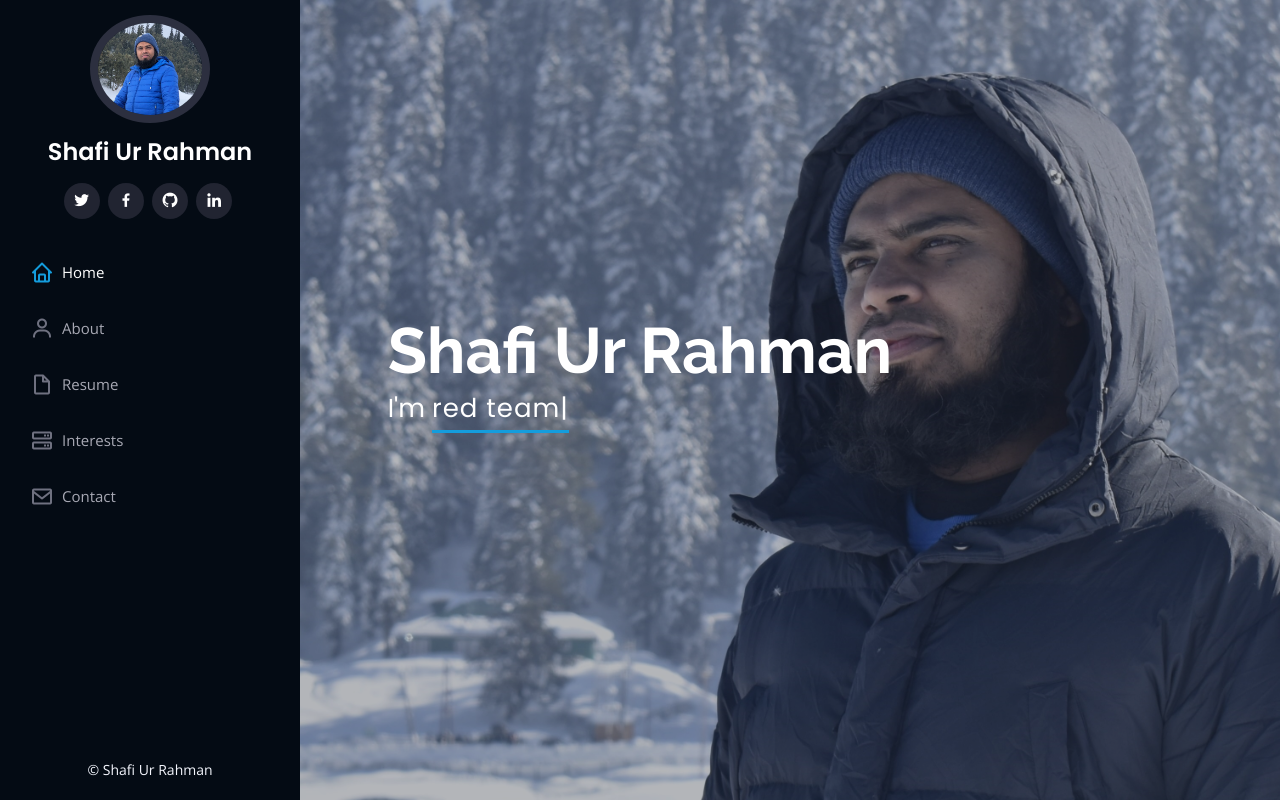
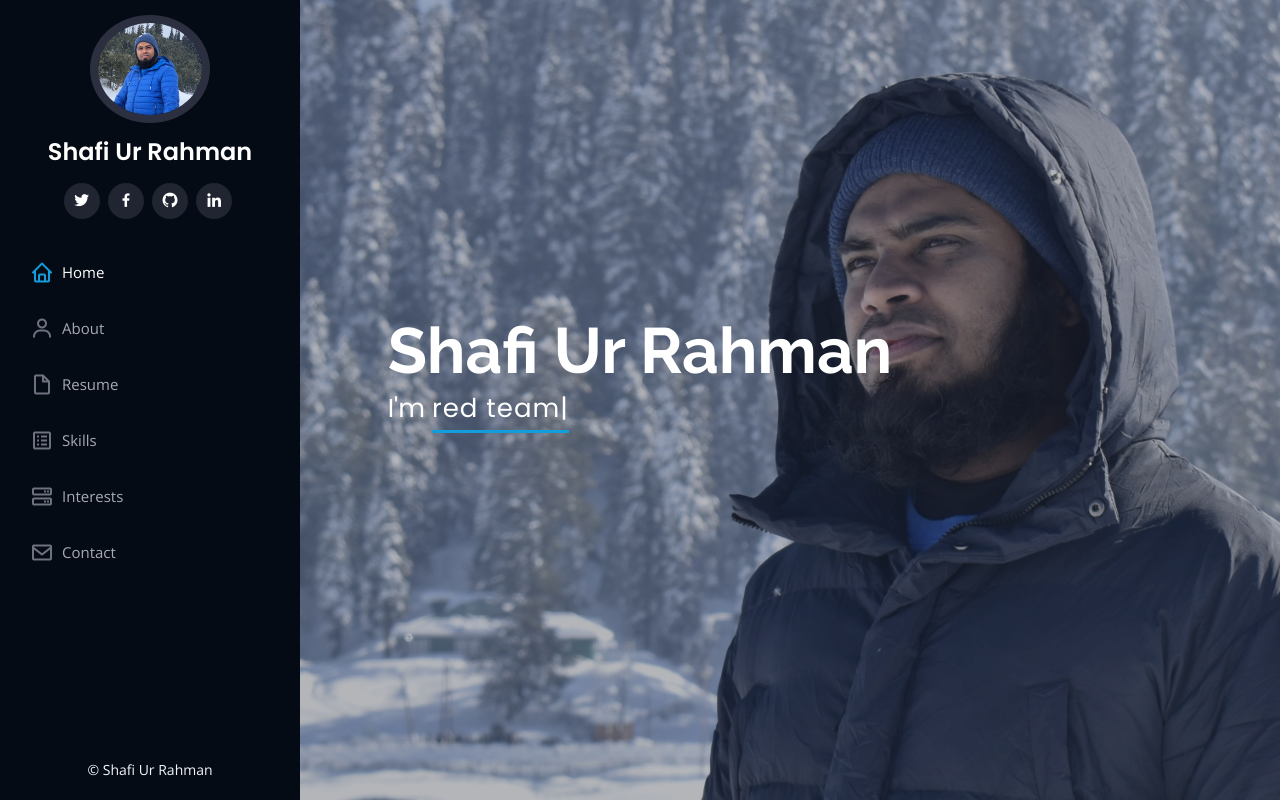
Before and after one commit to shkshafi/about, a plain HTML site: page index.html in a window 1280 px wide. Shown: the top 802 px of the page. Drawn offline with nearby package versions, Linux system fonts and the light colour scheme.

Commit message:
Update index.html

```diff
--- a/index.html
+++ b/index.html
@@ -59,6 +59,7 @@
           <li><a href="#about" class="nav-link scrollto"><i class="bx bx-user"></i> <span>About</span></a></li>
           <li><a href="#resume" class="nav-link scrollto"><i class="bx bx-file-blank"></i> <span>Resume</span></a></li>
           <!-- <li><a href="#portfolio" class="nav-link scrollto"><i class="bx bx-book-content"></i> <span>Portfolio</span></a></li> -->
+          <li><a href="#skills" class="nav-link scrollto"><i class="bx bx-spreadsheet"></i> <span>Skills</span></a></li>
           <li><a href="#services" class="nav-link scrollto"><i class="bx bx-server"></i> <span>Interests</span></a></li>
           <li><a href="#contact" class="nav-link scrollto"><i class="bx bx-envelope"></i> <span>Contact</span></a></li>
         </ul>
```
